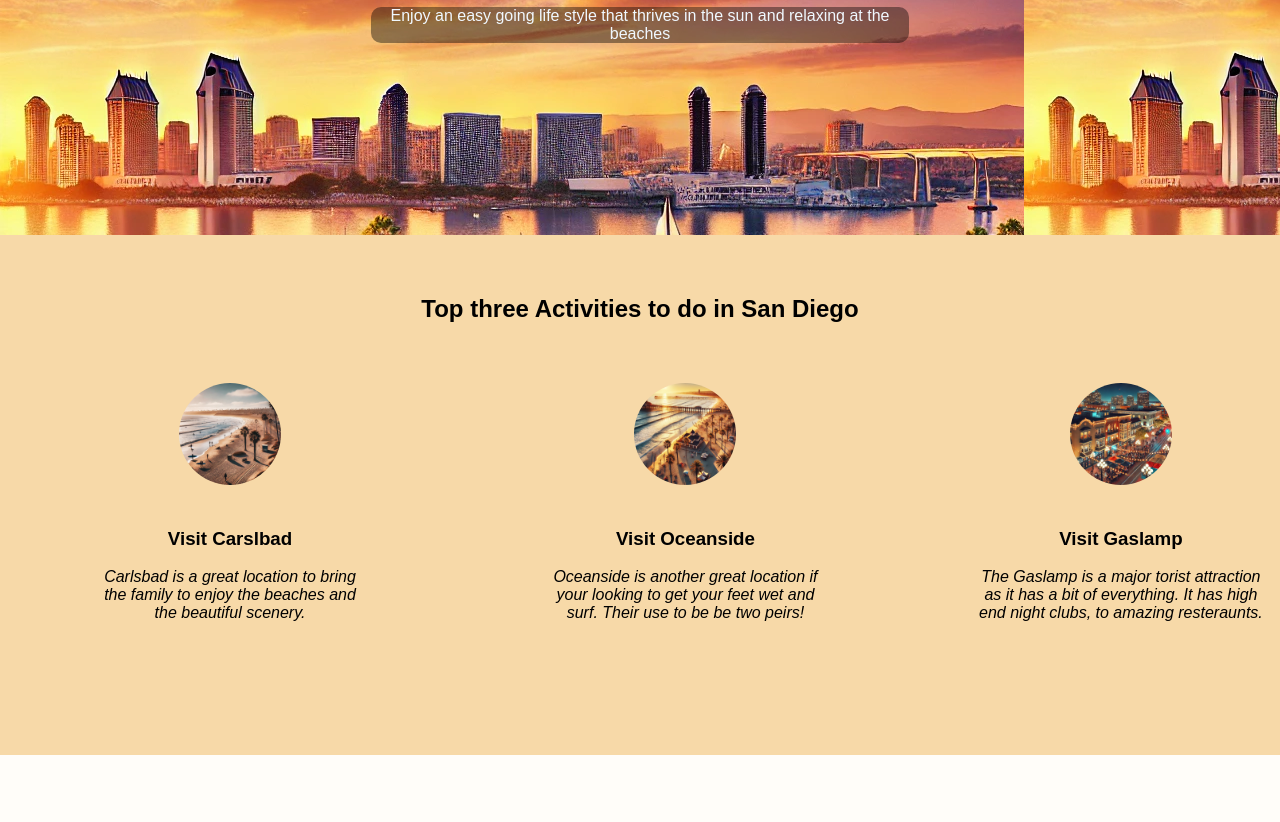
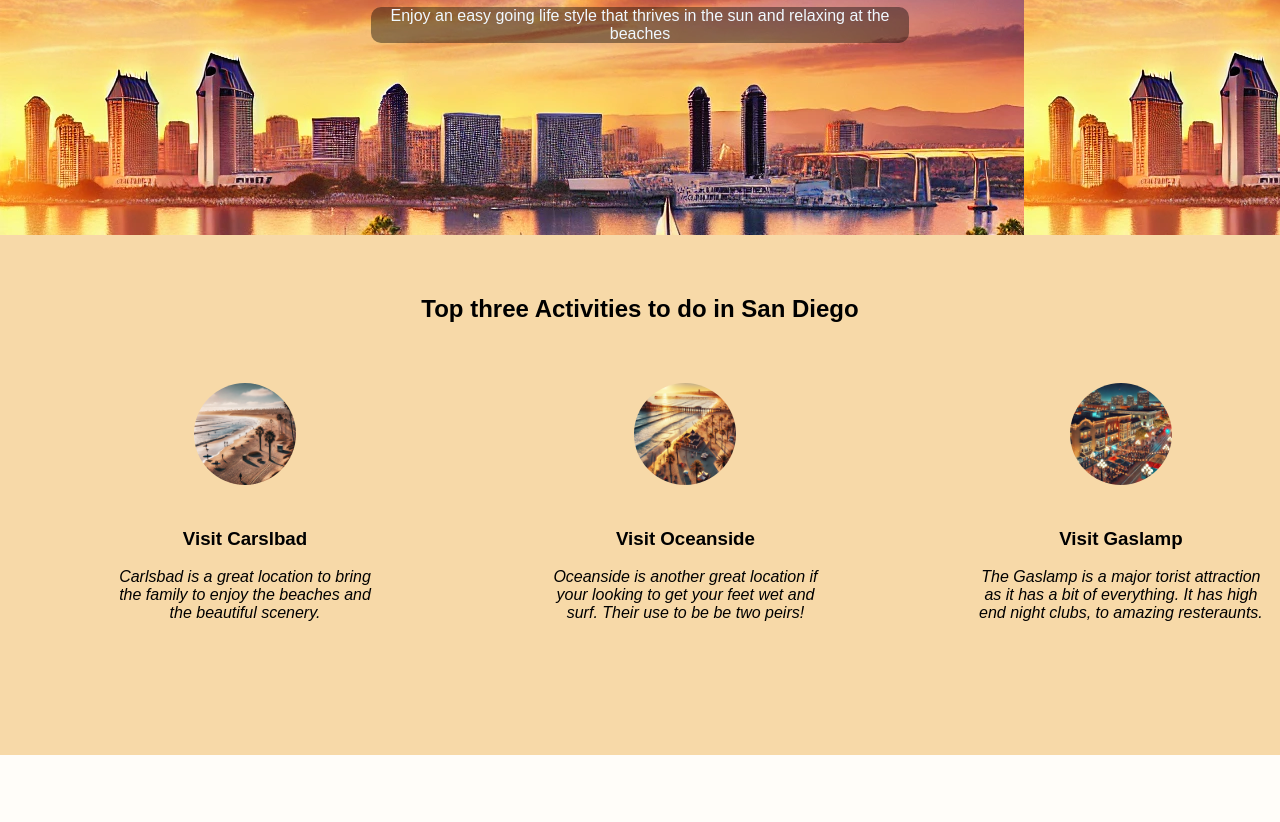
Before and after one commit to TravisHaynie/Scrimbino, a plain HTML site: page index.html in a window 1280 px wide. Shown: the part 265-1087 px from the top of the page. Drawn offline with Linux system fonts and the light colour scheme.

Commit message:
changed html

```diff
--- a/css/scripts.css
+++ b/css/scripts.css
@@ -58,7 +58,7 @@ main {
 
 .visit-1 {
     width: 300px;
-    margin-left:80px;
+    margin-left:95px;
     text-align: center;
 }
 
```
